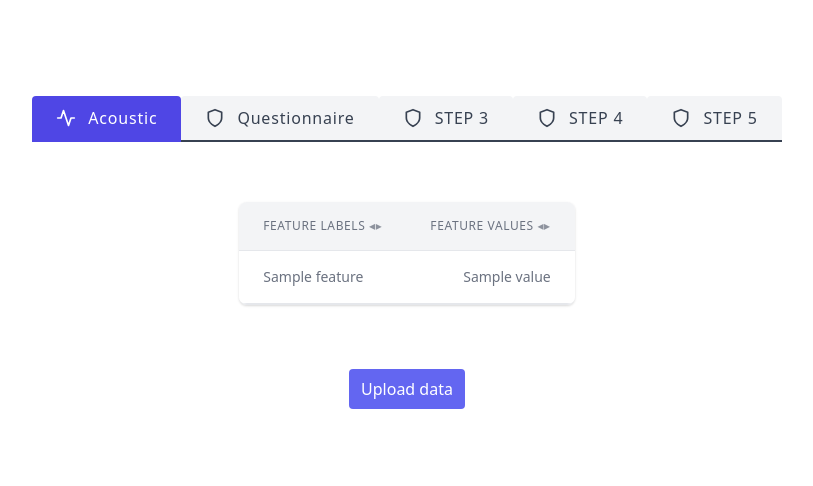
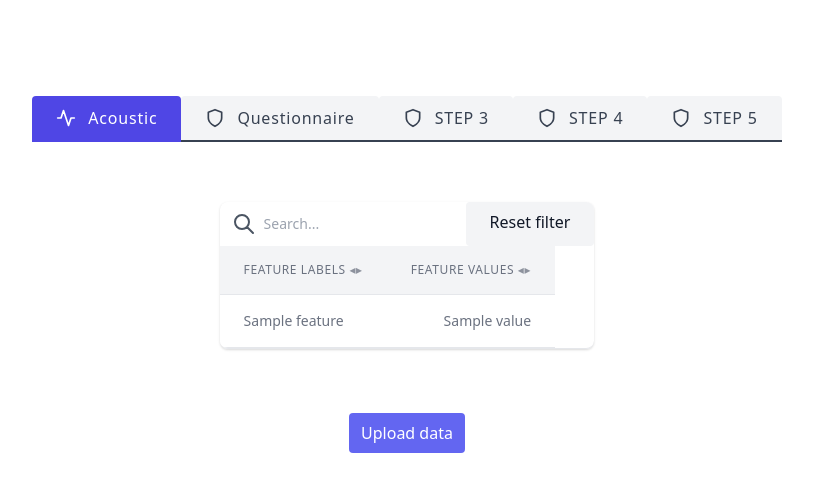
Before and after one commit to BDALab/lbd_analysis_tool, a Django app: template subjects/templates/subjects/session_detail_data_acoustic.html in a window 1280 px wide. Shown: the part 80-566 px from the top of the page, without its empty margins (233-1046 px from the left). Run offline with Django 3.2, Linux system fonts and the light colour scheme; the template is opened without the code that fills it: most values are stand-ins (such as "Sample title", 1, 10 or a date in 2020); some libraries are stand-ins or nearby versions.

Commit message:
Added search over acoustic data table (over the feature labels)

```diff
--- a/subjects/templates/subjects/session_detail_data_acoustic.html
+++ b/subjects/templates/subjects/session_detail_data_acoustic.html
@@ -76,10 +76,50 @@
 
             <!-- If there are any loaded acoustic data, show the table -->
             {% if acoustic_data %}
+
                 <div class="mx-auto flex flex-wrap flex-col">
                     <div class="-my-2 overflow-x-auto sm:-mx-6 lg:-mx-8">
                         <div class="py-2 align-middle inline-block mx-auto sm:px-6 lg:px-8">
                             <div class="my-10 shadow overflow-hidden border-b border-gray-200 sm:rounded-lg">
+
+                                <!-- Full-text search/reset information -->
+                                <div class="flex">
+
+                                    <!-- Full-text search -->
+                                    <div class="flex mt-1 mb-1 mr-auto">
+                                        <div class="relative">
+                                            <form action="{% url 'subjects:session_detail_data_acoustic' session.subject.code session.session_number %}" method="get">
+                                                <div class="relative text-gray-600 focus-within:text-gray-400">
+                                                    <span class="absolute inset-y-0 left-0 flex items-center pl-2">
+                                                        <button type="submit"
+                                                                class="w-auto p-1 focus:outline-none focus:shadow-outline">
+                                                            <svg fill="none"
+                                                                 stroke="currentColor"
+                                                                 stroke-linecap="round"
+                                                                 stroke-linejoin="round"
+                                                                 stroke-width="2"
+                                                                 viewBox="0 0 24 24"
+                                                                 class="w-6 h-6">
+                                                                <path d="M21 21l-6-6m2-5a7 7 0 11-14 0 7 7 0 0114 0z"></path>
+                                                            </svg>
+                                                        </button>
+                                                    </span>
+                                                    <input type="text"
+                                                           name="q"
+                                                           class="py-2 ml-1 text-sm text-gray-700 bg-white rounded-md pl-10 focus:outline-none focus:shadow-outline focus:text-gray-900"
+                                                           placeholder="Search...">
+                                                </div>
+                                            </form>
+                                        </div>
+                                    </div>
+
+                                    <!-- Reset -->
+                                    <a class="flex bg-gray-100 border-0 py-2 px-6 focus:outline-none hover:bg-gray-200 rounded text-gray-900"
+                                       href="{% url 'subjects:session_detail_data_acoustic' session.subject.code session.session_number %}">
+                                        Reset filter
+                                    </a>
+
+                                </div>
 
                                 <!-- Features table -->
                                 <table class="sortable divide-y divide-gray-200">
--- a/subjects/views.py
+++ b/subjects/views.py
@@ -224,6 +224,10 @@
 
         # Add the acoustic data
         context.update({'acoustic_data': acoustic_data})
+
+        # Filter the acoustic data
+        if acoustic_data and self.request.GET.get('q'):
+            acoustic_data = [data for data in acoustic_data if self.request.GET.get('q') in data.get('label')]
 
         # Add the pagination if there are any loaded acoustic data
         if acoustic_data:
```
Also changed, not shown: subjects/templates/subjects/subject_list.html (+15 -3 lines).
